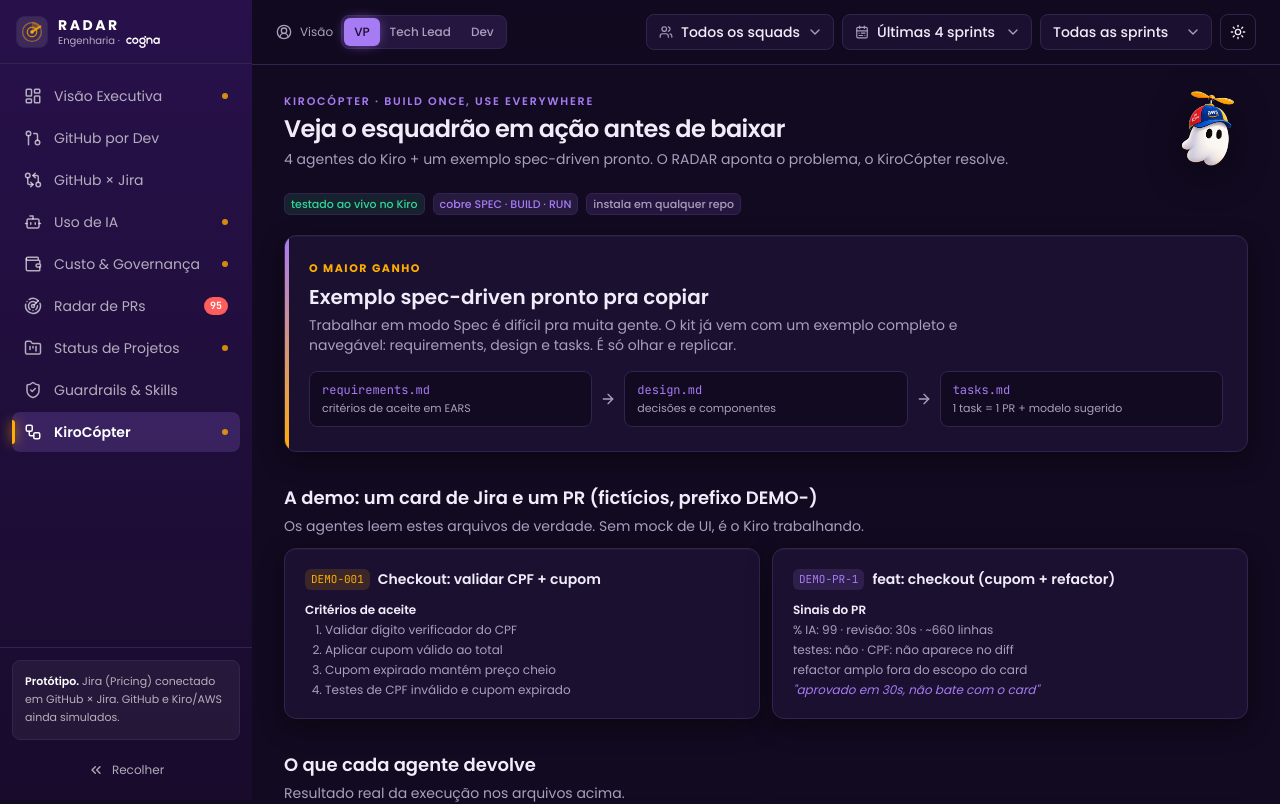
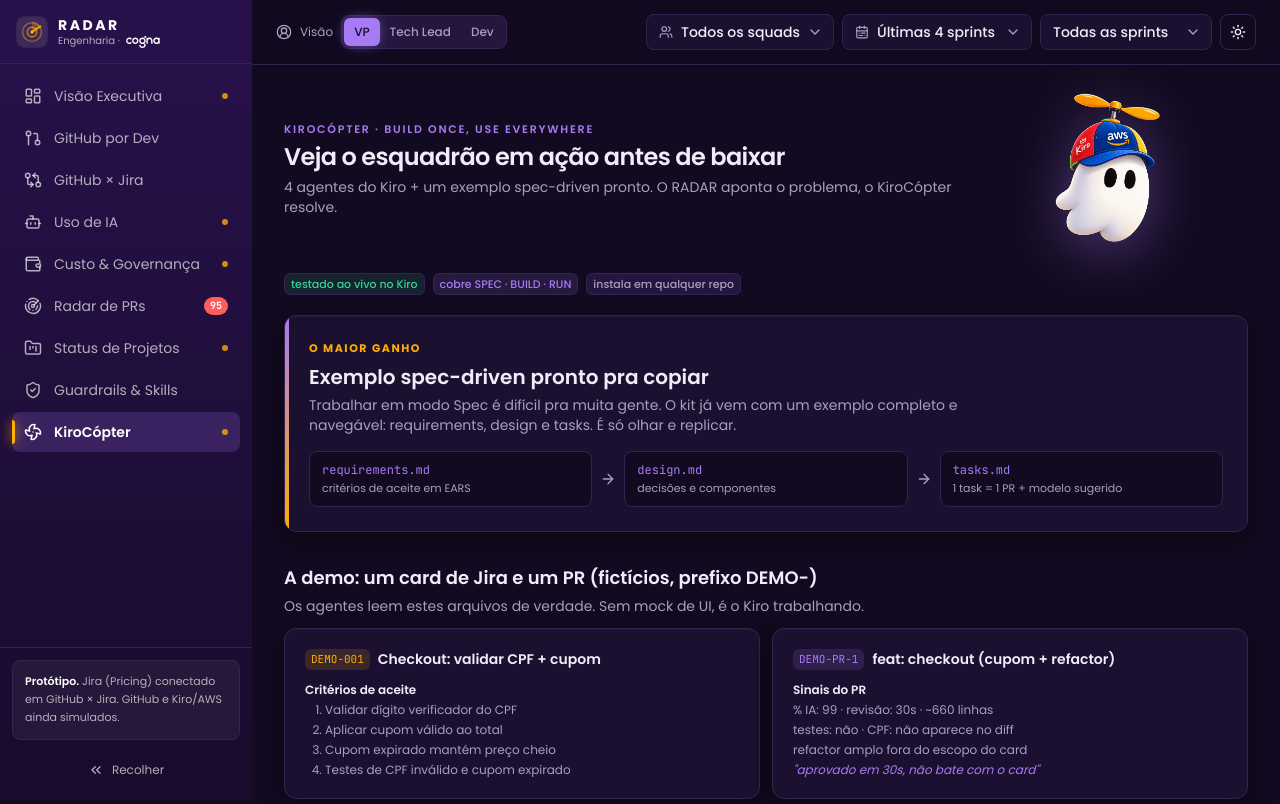
Before and after one commit to LucianoCogna/Hackthon_cogna, a React (Vite) app in the folder radar/: page /crew in a window 1280 px wide. Shown: the top 804 px of the page. Built offline with nearby package versions, Linux system fonts and the light colour scheme.

Commit message:
feat(crew): centraliza mascote no header e usa icone Fan no menu
Header da aba vira grid de 2 colunas com o mascote 160px centralizado na coluna direita. Item do menu passa de Workflow para Fan (helice), que herda currentColor e acende no padrao do menu (inativo/ativo) como os demais.

```diff
--- a/radar/src/app/Layout.tsx
+++ b/radar/src/app/Layout.tsx
@@ -18,7 +18,7 @@
   Sun,
   Users,
   Wallet,
-  Workflow,
+  Fan,
   X,
   UserCircle2,
 } from 'lucide-react';
@@ -42,7 +42,7 @@
   { to: '/radar', label: 'Radar de PRs', icon: Radar, personas: ['tl'] },
   { to: '/projetos', label: 'Status de Projetos', icon: FolderKanban, personas: ['vp', 'tl'] },
   { to: '/guardrails', label: 'Guardrails & Skills', icon: ShieldCheck, personas: ['dev', 'tl'] },
-  { to: '/crew', label: 'KiroCópter', icon: Workflow, personas: ['vp', 'tl', 'dev'] },
+  { to: '/crew', label: 'KiroCópter', icon: Fan, personas: ['vp', 'tl', 'dev'] },
 ];
 
 function readCollapsed() {
--- a/radar/src/pages/Crew.tsx
+++ b/radar/src/pages/Crew.tsx
@@ -7,7 +7,7 @@
   Copy,
   Loader2,
 } from "lucide-react";
-import { FadeIn, PageHeader } from "@/components/shared";
+import { FadeIn } from "@/components/shared";
 import { Card } from "@/components/ui/card";
 import { Badge, type Tone } from "@/components/ui/badge";
 import { Button } from "@/components/ui/button";
@@ -601,14 +601,16 @@
 
   return (
     <div>
-      <PageHeader
-        eyebrow="KiroCópter · Build Once, Use Everywhere"
-        title="Veja o esquadrão em ação antes de baixar"
-        subtitle="4 agentes do Kiro + um exemplo spec-driven pronto. O RADAR aponta o problema, o KiroCópter resolve."
-        actions={
-          <img src="/kirocopter.png" alt="KiroCópter" className="h-20 w-20 shrink-0 object-contain drop-shadow-[0_8px_20px_rgba(0,0,0,0.45)]" />
-        }
-      />
+      <div className="mb-6 grid grid-cols-1 items-center gap-4 md:grid-cols-[1fr_280px]">
+        <div className="min-w-0">
+          <div className="mb-1 text-[11px] font-semibold uppercase tracking-[0.16em] text-accent">KiroCópter · Build Once, Use Everywhere</div>
+          <h1 className="text-2xl font-semibold tracking-tight">Veja o esquadrão em ação antes de baixar</h1>
+          <p className="mt-1 max-w-3xl text-sm text-muted">4 agentes do Kiro + um exemplo spec-driven pronto. O RADAR aponta o problema, o KiroCópter resolve.</p>
+        </div>
+        <div className="flex items-center justify-center">
+          <img src="/kirocopter.png" alt="KiroCópter" className="h-40 w-40 object-contain drop-shadow-[0_10px_28px_rgba(167,123,243,0.4)]" />
+        </div>
+      </div>
 
       <div className="flex flex-wrap gap-2">
         <Badge tone="ok">testado ao vivo no Kiro</Badge>
```
